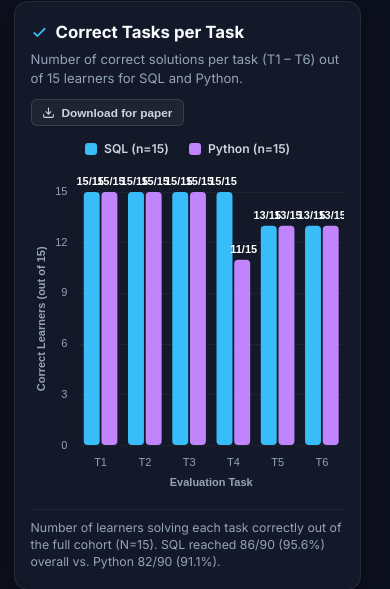
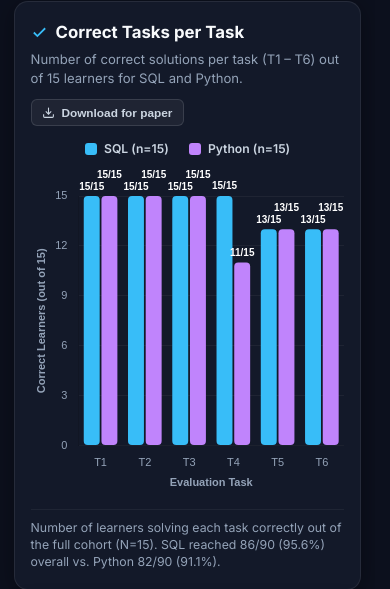
Before and after one commit to DeathKnell837/querylearn, a Flask app: page /dashboard/charts in a window 390 px wide. Shown: the part 1190-1779 px from the top of the page. Run offline with Flask 3, Linux system fonts and the light colour scheme; a user stored in the database is signed in; data comes from the database, SQL or seed files in the repository.

Commit message:
fix(charts): stagger tied bar labels on narrow and mobile viewports

```diff
--- a/templates/dashboard/charts.html
+++ b/templates/dashboard/charts.html
@@ -675,18 +675,37 @@
             const { ctx } = chart;
             const isExport = chart.options.plugins?.paperExportMode;
             ctx.save();
-            ctx.font = '600 9.5px Inter, sans-serif';
             ctx.textAlign = 'center';
-            chart.data.datasets.forEach((dataset, datasetIndex) => {
-                const meta = chart.getDatasetMeta(datasetIndex);
-                meta.data.forEach((bar, index) => {
-                    const val = dataset.data[index];
-                    const text = `${val}/15`;
-                    ctx.fillStyle = isExport ? '#000000' : '#ffffff';
-                    ctx.font = '700 11px Inter, sans-serif';
-                    const xOffset = datasetIndex === 0 ? -1.5 : 1.5;
-                    ctx.fillText(text, bar.x + xOffset, bar.y - 7);
-                });
+
+            const meta0 = chart.getDatasetMeta(0);
+            const meta1 = chart.getDatasetMeta(1);
+            if (!meta0 || !meta1 || !meta0.data || !meta1.data) {
+                ctx.restore();
+                return;
+            }
+
+            const isNarrow = chart.width < 640;
+
+            tasks.forEach((t, index) => {
+                const barSql = meta0.data[index];
+                const barPy = meta1.data[index];
+                if (!barSql || !barPy) return;
+
+                const sqlVal = t.sql_right || 0;
+                const pyVal = t.python_right || 0;
+                const isTied = Math.abs(sqlVal - pyVal) <= 1;
+
+                ctx.fillStyle = isExport ? '#000000' : '#ffffff';
+                ctx.font = isExport ? '700 11px Inter, sans-serif' : '700 10px Inter, sans-serif';
+
+                if (isNarrow && isTied) {
+                    // Stagger vertically on narrow/mobile viewports so adjacent labels never touch
+                    ctx.fillText(`${sqlVal}/15`, barSql.x, barSql.y - 6);
+                    ctx.fillText(`${pyVal}/15`, barPy.x, barPy.y - 18);
+                } else {
+                    ctx.fillText(`${sqlVal}/15`, barSql.x, barSql.y - 7);
+                    ctx.fillText(`${pyVal}/15`, barPy.x, barPy.y - 7);
+                }
             });
             ctx.restore();
         }
@@ -718,7 +737,7 @@
         options: {
             responsive: true,
             maintainAspectRatio: false,
-            layout: { padding: { top: 24, bottom: 4 } },
+            layout: { padding: { top: 28, bottom: 4 } },
             plugins: {
                 legend: { display: false },
                 tooltip: {
```
